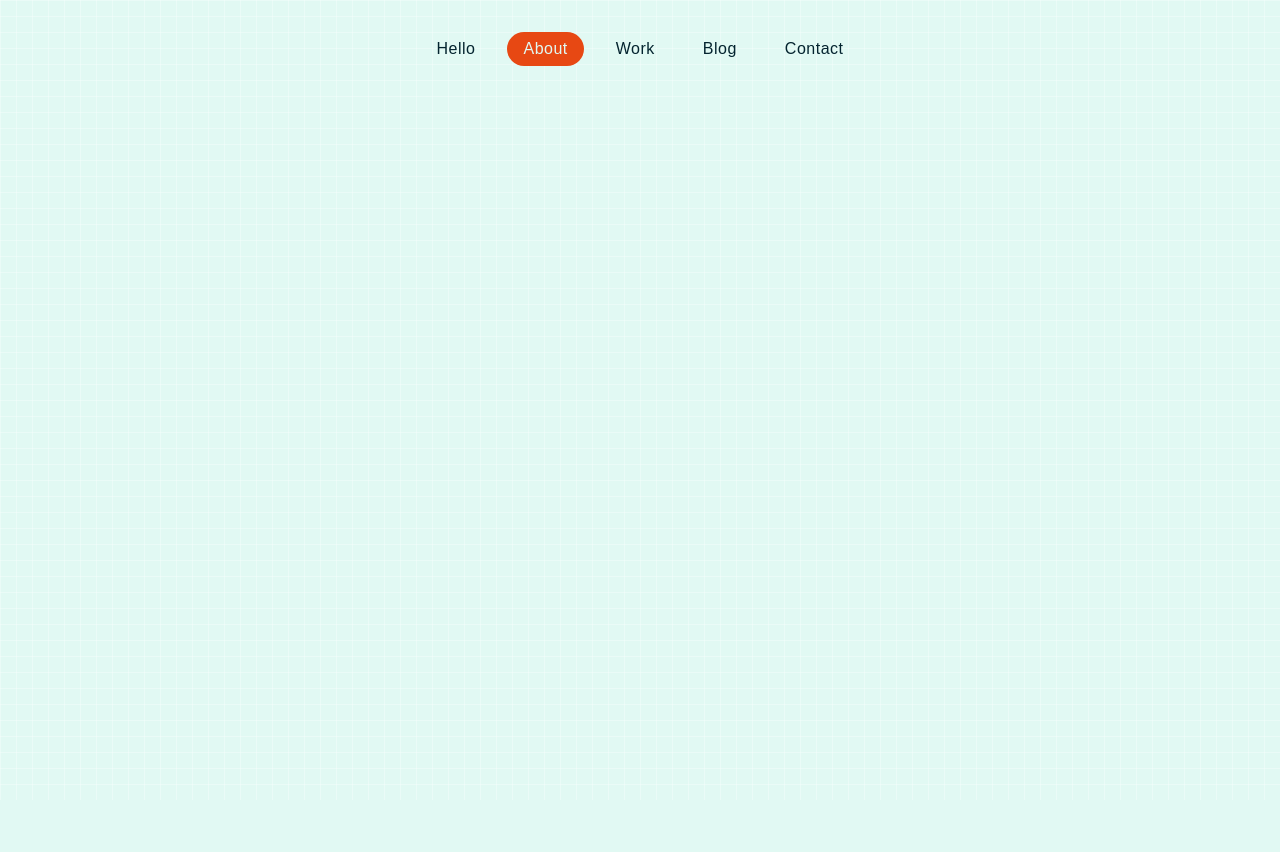
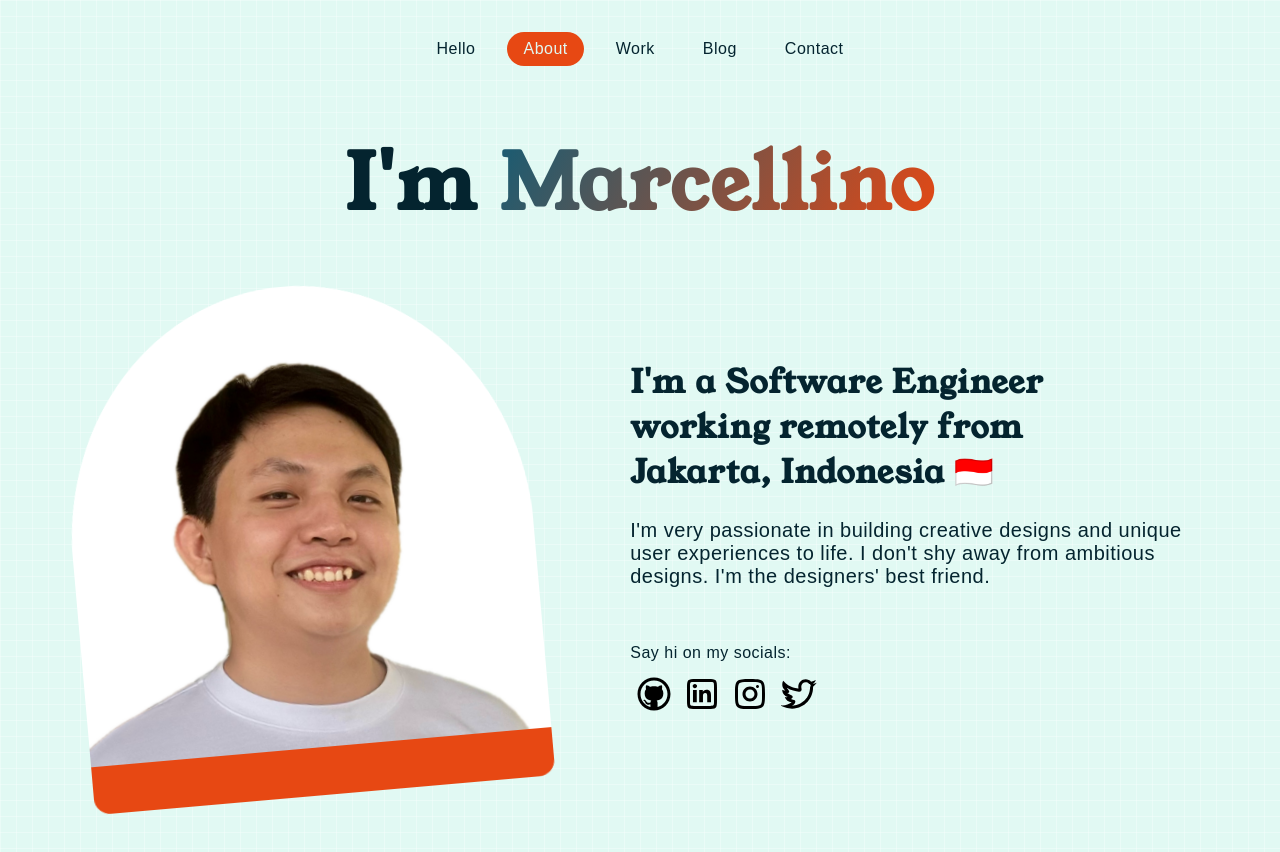
Before and after one commit to MarcellinoCO/marcellinoco.github.io, a plain HTML site: page pages/about.html in a window 1280 px wide. Before the commit the page ends 800 px from the top, so only its background shows below. Drawn offline with Linux system fonts and the light colour scheme; a web font is replaced by a local one.

Commit message:
feat: implement about page

```diff
--- a/pages/about.css
+++ b/pages/about.css
@@ -0,0 +1,137 @@
+#introduction {
+  display: flex;
+  flex-direction: column;
+  justify-content: center;
+
+  padding-top: 2rem;
+  padding-bottom: 4rem;
+}
+
+/* ================ */
+h1 {
+  font-family: "Young Serif", serif;
+  font-size: clamp(3.5rem, 6vw, 6rem);
+  letter-spacing: 2px;
+  text-align: center;
+}
+
+.gradient {
+  background: linear-gradient(120deg, rgb(var(--primary)), rgb(var(--accent)));
+  background-clip: text;
+  -webkit-background-clip: text;
+  -webkit-text-fill-color: transparent;
+}
+
+/* ================ */
+.grid {
+  display: grid;
+  grid-template-columns: 1fr;
+  row-gap: 4rem;
+  margin-top: 3rem;
+}
+
+@media (min-width: 768px) {
+  .grid {
+    grid-template-columns: 4fr 5fr;
+    align-items: center;
+    column-gap: 6rem;
+  }
+}
+
+/* ================ */
+img.profile {
+  margin: 0 auto;
+  width: 90%;
+  aspect-ratio: 1/1;
+
+  object-fit: contain;
+  object-position: bottom;
+  background-color: white;
+
+  box-sizing: content-box;
+  border-bottom: 3rem solid rgb(var(--accent));
+  border-radius: 8rem 8rem 2rem 2rem;
+  /* border-top-left-radius: 8rem;
+  border-top-right-radius: 8rem;
+  border-bottom-left-radius: 2rem;
+  border-bottom-right-radius: 2rem; */
+
+  transform: translateY(0rem) rotate(-5deg) rotateY(180deg);
+}
+
+@media (min-width: 768px) {
+  img.profile {
+    width: 100%;
+    border-top-left-radius: 100%;
+    border-top-right-radius: 100%;
+  }
+}
+
+/* ================ */
+.intro {
+  display: flex;
+  flex-direction: column;
+  align-items: center;
+}
+
+@media (min-width: 768px) {
+  .intro {
+    align-items: start;
+  }
+}
+
+.intro h2 {
+  font-family: "Young Serif", serif;
+  font-size: 2rem;
+  letter-spacing: 1px;
+  text-align: center;
+}
+
+@media (min-width: 768px) {
+  .intro h2 {
+    text-align: left;
+  }
+}
+
+.intro p {
+  margin-top: 1.5rem;
+  font-size: 1.25rem;
+  letter-spacing: 0.5px;
+  text-align: center;
+}
+
+@media (min-width: 768px) {
+  .intro p {
+    text-align: left;
+  }
+}
+
+/* ================ */
+.socials {
+  display: flex;
+  flex-direction: column;
+  align-items: center;
+  margin-top: 2rem;
+}
+
+@media (min-width: 768px) {
+  .socials {
+    align-items: start;
+  }
+}
+
+.socials p {
+  font-size: 1rem;
+}
+
+.socials-list {
+  display: flex;
+  align-items: center;
+  margin-top: 0.5rem;
+}
+
+@media (hover: hover) {
+  .socials-list a:hover {
+    transform: translateY(-1px) scale(1.05);
+  }
+}
--- a/pages/about.html
+++ b/pages/about.html
@@ -25,5 +25,63 @@
       <a href="./blog.html">Blog</a>
       <a href="./contact.html">Contact</a>
     </nav>
+
+    <section id="introduction" class="container">
+      <h1>I'm <span class="gradient">Marcellino</span></h1>
+
+      <div class="grid">
+        <image class="profile" src="../assets/profile.png" />
+        <div class="intro">
+          <h2>
+            I'm a Software Engineer<br />
+            working remotely from<br />
+            Jakarta, Indonesia 🇮🇩
+          </h2>
+
+          <p>
+            I'm very passionate in building creative designs and unique user
+            experiences to life. I don't shy away from ambitious designs. I'm
+            the designers' best friend.
+          </p>
+
+          <div class="socials">
+            <p>Say hi on my socials:</p>
+            <div class="socials-list">
+              <a
+                href="https://github.com/MarcellinoCO"
+                target="_blank"
+                rel="noreferrer"
+              >
+                <img src="../assets/icons/github.svg" />
+              </a>
+
+              <a
+                href="https://linkedin.com/in/marcellinoco"
+                target="_blank"
+                rel="noreferrer"
+              >
+                <img src="../assets/icons/linkedin.svg" />
+              </a>
+
+              <a
+                href="https://instagram.com/_marcellinoco_"
+                target="_blank"
+                rel="noreferrer"
+              >
+                <img src="../assets/icons/instagram.svg" />
+              </a>
+
+              <a
+                href="https://twitter.com/marcellinocode"
+                target="_blank"
+                rel="noreferrer"
+              >
+                <img src="../assets/icons/twitter.svg" />
+              </a>
+            </div>
+          </div>
+        </div>
+      </div>
+    </section>
   </body>
 </html>
```
Also changed, not shown: assets/icons/github.svg (added), assets/icons/instagram.svg (added), assets/icons/linkedin.svg (added), assets/icons/twitter.svg (added), assets/profile.png (added).
